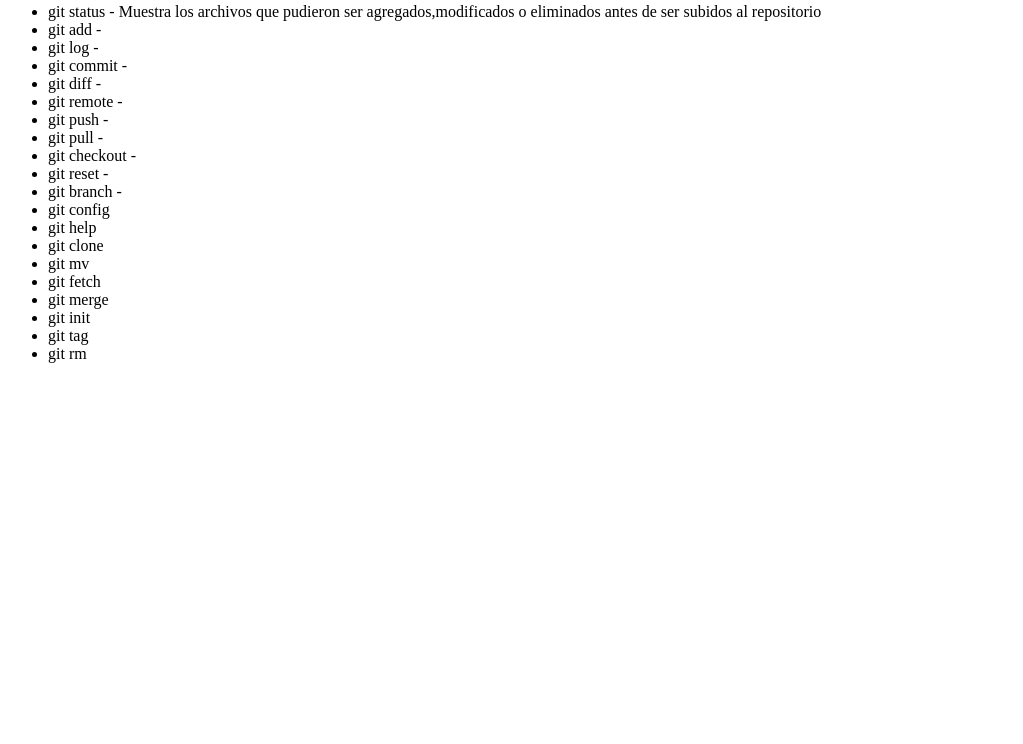
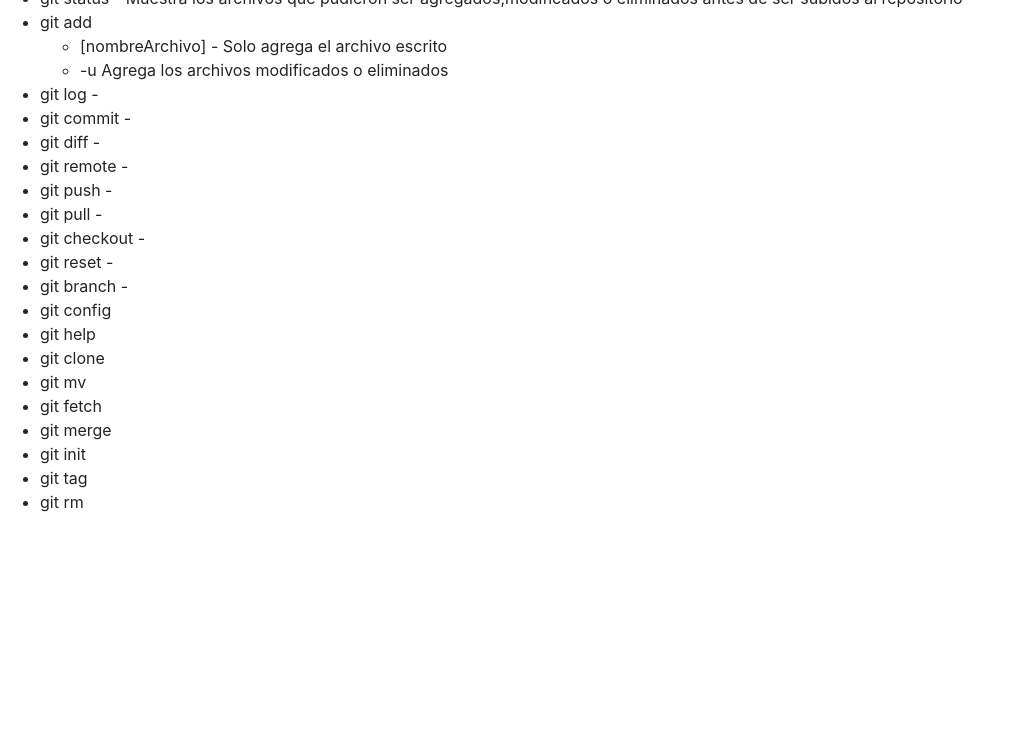
Before and after one commit to karensalazarcarpio/proyecto, a plain HTML site: page index.html in a window 1280 px wide. Shown: the part 56-800 px from the top of the page, without its empty margins (0-1023 px from the left). Drawn offline with nearby package versions, Linux system fonts and the light colour scheme.

Commit message:
Adicionar CDN bootstrap

```diff
--- a/index.html
+++ b/index.html
@@ -3,12 +3,18 @@
 <head>
     <meta charset="utf-8" />
     <title>PROYECTO</title>
+    <link rel="stylesheet" href="https://stackpath.bootstrapcdn.com/bootstrap/4.1.3/css/bootstrap.min.css" integrity="sha384-MCw98/SFnGE8fJT3GXwEOngsV7Zt27NXFoaoApmYm81iuXoPkFOJwJ8ERdknLPMO" crossorigin="anonymous">
 </head>
 <body>
     <h3>PROYECTO</h3>
     <ul>
         <li>git status - Muestra los archivos que pudieron ser agregados,modificados o eliminados antes de ser subidos al repositorio</li>
-        <li>git add - </li>
+        <li>git add
+            <ul>
+                <li>[nombreArchivo] - Solo agrega el archivo escrito</li>
+                <li>-u Agrega los archivos modificados o eliminados</li>
+            </ul>
+        </li>
         <li>git log - </li>
         <li>git commit - </li>
         <li>git diff - </li>
```
